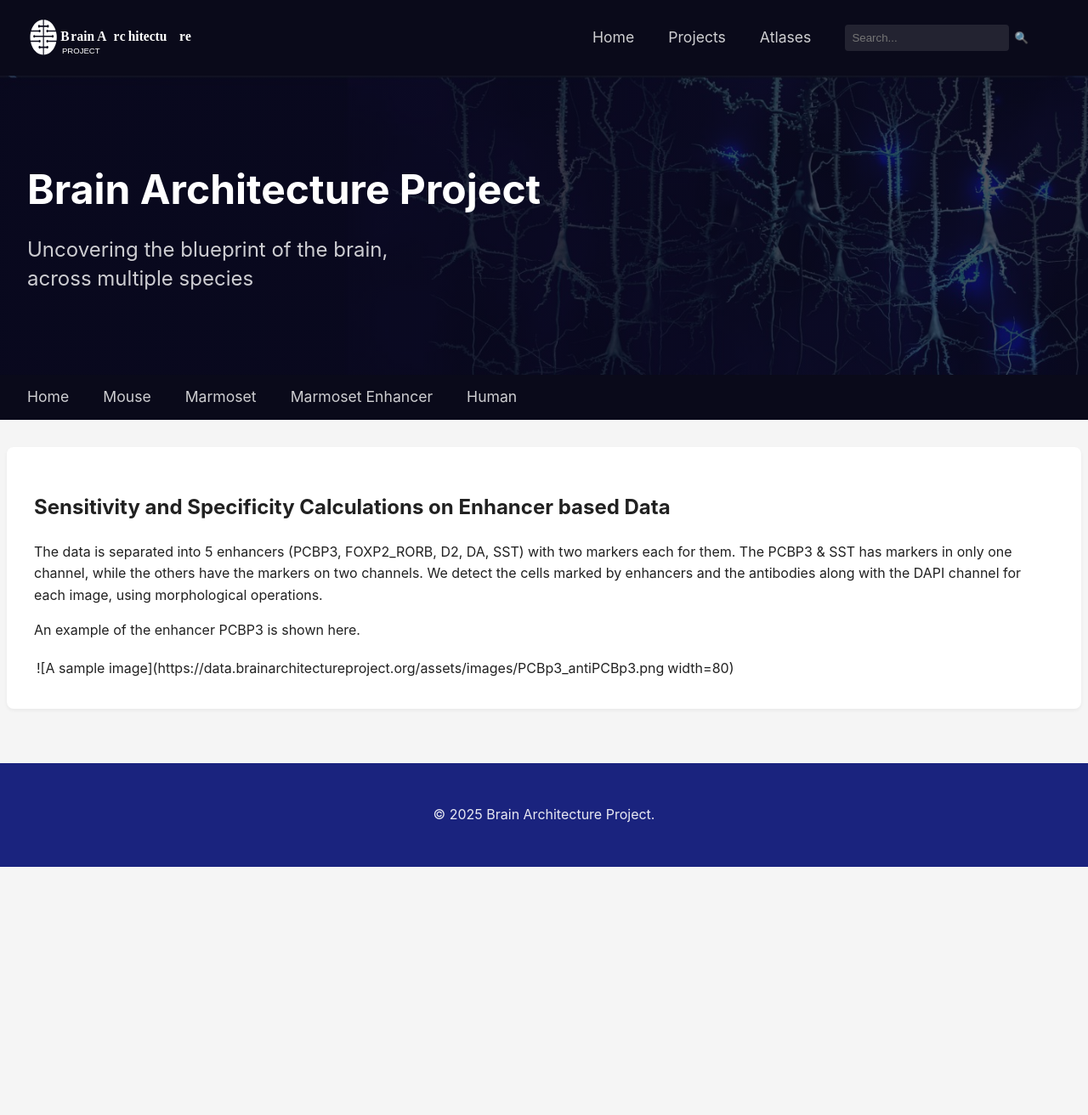
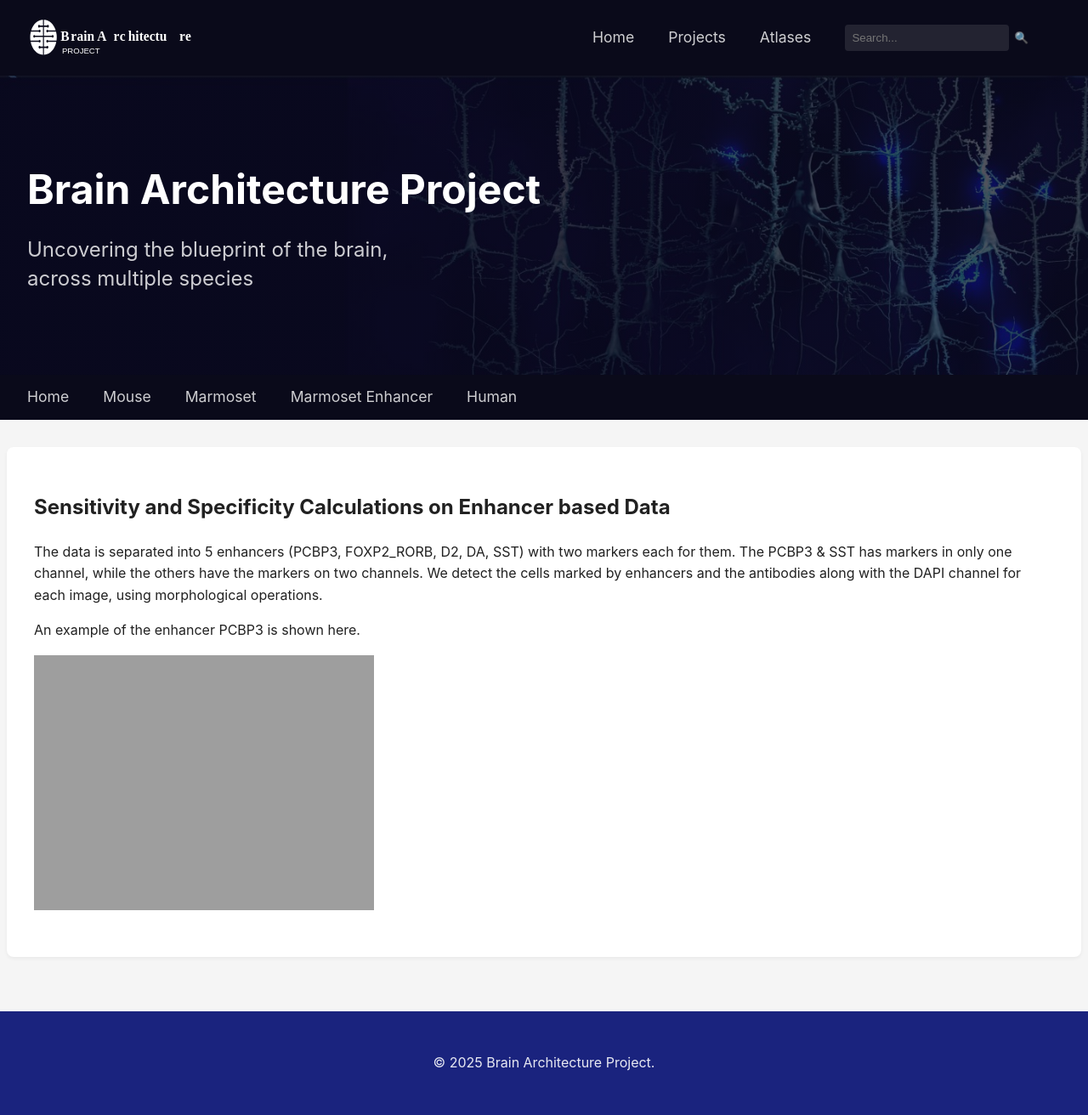
Before and after one commit to ppmitra/BAPDataAndCode, a Jekyll site: the page built from pages/marmosetEnhancer.md, in a window 1280 px wide. Shown: the whole page at 85% size. Built offline with Jekyll 4.4.1, drawn with Linux system fonts in a browser that asks for light colours; comment, search, counter and statistics services are not loaded; before the commit the page ends 1020 px from its top, so only the background shows below that.

Commit message:
Update marmosetEnhancer.md

```diff
--- a/pages/marmosetEnhancer.md
+++ b/pages/marmosetEnhancer.md
@@ -11,4 +11,4 @@ We detect the cells marked by enhancers and the antibodies along with the DAPI c
 
 An example of the enhancer PCBP3 is shown here.
 
-![A sample image](https://data.brainarchitectureproject.org/assets/images/PCBp3_antiPCBp3.png | width=80)
+![A sample image](https://data.brainarchitectureproject.org/assets/images/PCBp3_antiPCBp3.png =250x250)
```
